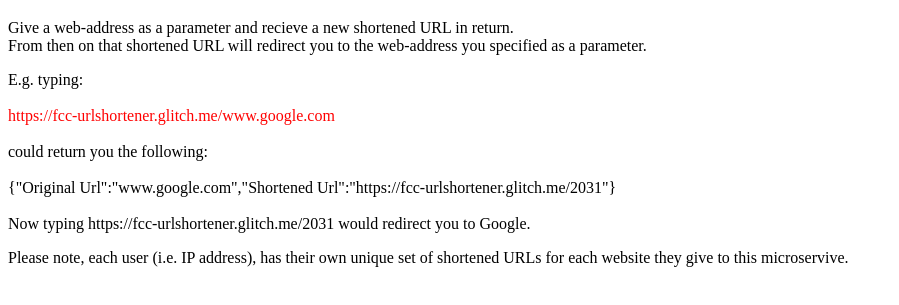
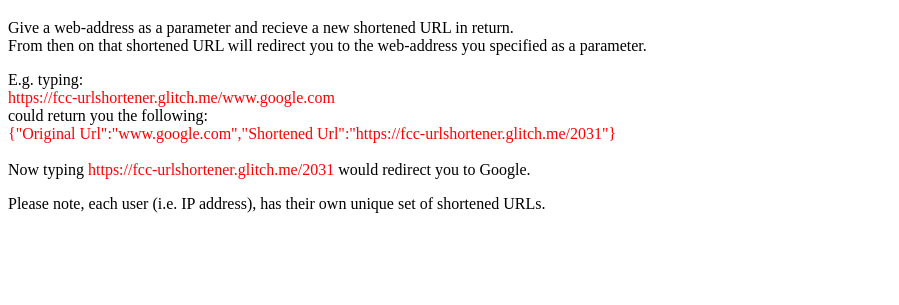
Before and after one commit to pjtopps/url-shortener, a website: page views/index.html in a window 1280 px wide. Shown: the part 61-366 px from the top of the page, without its empty margins (0-899 px from the left). Drawn offline with Linux system fonts and the light colour scheme.

```diff
--- a/public/style.css
+++ b/public/style.css
@@ -1,4 +1,3 @@
 .highlight {
   color: red;
-  text-indent: 50px;
 }
--- a/views/index.html
+++ b/views/index.html
@@ -16,14 +16,14 @@
        From then on that shortened URL will redirect you to the web-address you specified as a parameter.
      </p>
      <p>
-       E.g. typing:<br><br>
-       <span class="highlight">https://fcc-urlshortener.glitch.me/www.google.com</span><br><br>
-       could return you the following:<br><br>
-       {"Original Url":"www.google.com","Shortened Url":"https://fcc-urlshortener.glitch.me/2031"}<br><br>
-       Now typing https://fcc-urlshortener.glitch.me/2031 would redirect you to Google.
+       E.g. typing:<br>
+       <span class="highlight">https://fcc-urlshortener.glitch.me/www.google.com</span><br>
+       could return you the following:<br>
+       <span class="highlight">{"Original Url":"www.google.com","Shortened Url":"https://fcc-urlshortener.glitch.me/2031"}</span><br><br>
+       Now typing <span class="highlight">https://fcc-urlshortener.glitch.me/2031</span> would redirect you to Google.
      </p>
      <p>
-       Please note, each user (i.e. IP address), has their own unique set of shortened URLs for each website they give to this microservive.
+       Please note, each user (i.e. IP address), has their own unique set of shortened URLs.
      </p>
 
    </body>
```
